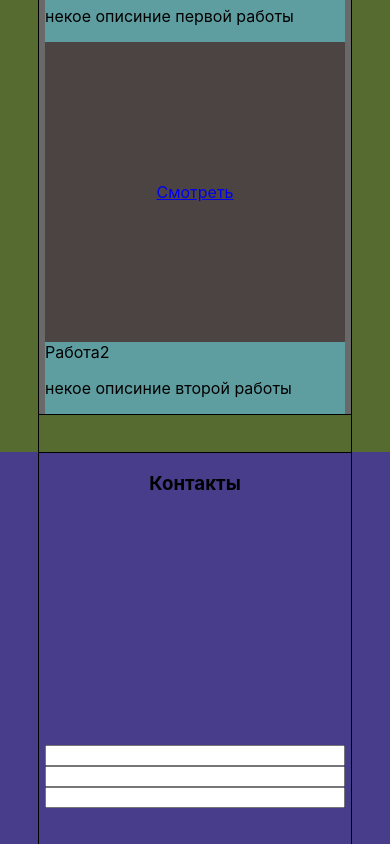
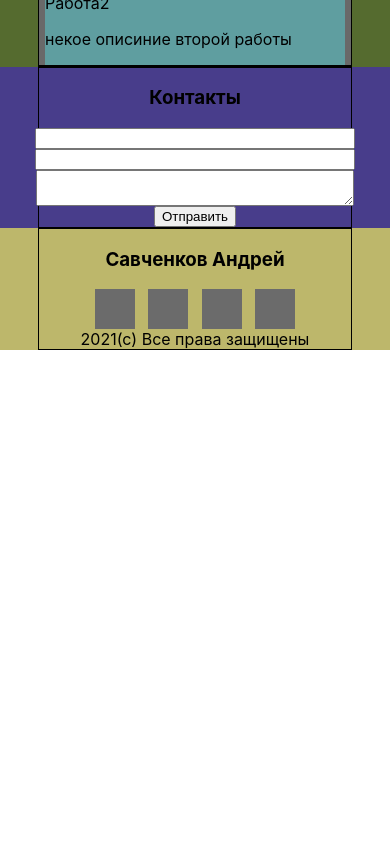
Before and after one commit to AndreySavchenkov/portfolio, a React (Create React App) app: page / in a window 390 px wide. Shown: the part 2160-3004 px from the top of the page. After the commit the page ends 2510 px from the top, so only its background shows below. Built offline with nearby package versions, Linux system fonts and the light colour scheme.

Commit message:
media query for contact

```diff
--- a/src/contact/Contact.module.css
+++ b/src/contact/Contact.module.css
@@ -5,7 +5,6 @@
 }
 
 .contact {
-    height: 100vh;
     background-color: darkslateblue;
 }
 
@@ -14,8 +13,18 @@
 }
 
 .form {
+    width: 50%;
     display: flex;
     flex-direction: column;
-    width: 300px;
-    height: 300px;
+    align-items: center;
 }
+
+.form input, .form textarea {
+    width: 100%;
+}
+
+@media screen and (max-width: 560px) {
+    .form {
+        width: 100%;
+    }
+}
--- a/src/contact/Contact.tsx
+++ b/src/contact/Contact.tsx
@@ -10,9 +10,9 @@ export const Contact = () => {
                 <form action="" className={style.form}>
                     <input type="text"/>
                     <input type="text"/>
-                    <input type="text"/>
+                    <textarea/>
                 </form>
-                <button>Отправить</button>
+                <button type='submit'>Отправить</button>
             </div>
         </div>
     )
--- a/src/skills/Skills.module.css
+++ b/src/skills/Skills.module.css
@@ -1,5 +1,4 @@
 .skillsBlock {
-    height: 100vh;
     background-color: #506b6b;
 }
 
--- a/src/works/Works.module.css
+++ b/src/works/Works.module.css
@@ -1,5 +1,4 @@
 .works {
-    height: 100vh;
     background-color: darkolivegreen;
 }
 .container {
@@ -19,7 +18,7 @@
     flex-wrap: wrap;
 }
 
-@media (max-width: 750px) {
+@media screen and (max-width: 750px) {
     .worksContainer{
         justify-content: center;
     }
```
